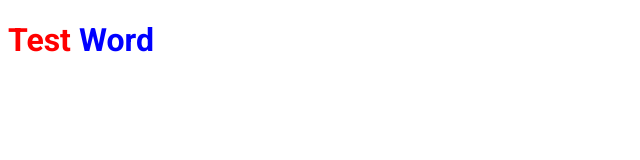
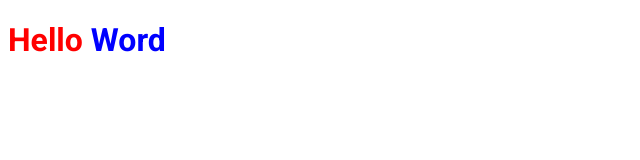
Before and after one commit to ivad8080/reactblog, a Next.js app: page / in a window 1280 px wide. Shown: the top 160 px of the page, without its empty margins (0-640 px from the left). Built offline with nearby package versions, Linux system fonts and the light colour scheme.

Commit message:
Title dinamico por pagina

```diff
--- a/src/pages/index.tsx
+++ b/src/pages/index.tsx
@@ -1,7 +1,15 @@
+import Head from 'next/head'
 import styles from '../styles/home.module.scss'
 
 export default function Home() {
   return (
-    <h1 className={styles.title}>Test <span>Word</span></h1>
+    <>
+      <Head>
+        <title>react.blog | Home</title>
+      </Head>
+      <h1 className={styles.title}>
+        Hello <span>Word</span>
+      </h1>
+    </>
   )
 }
```
